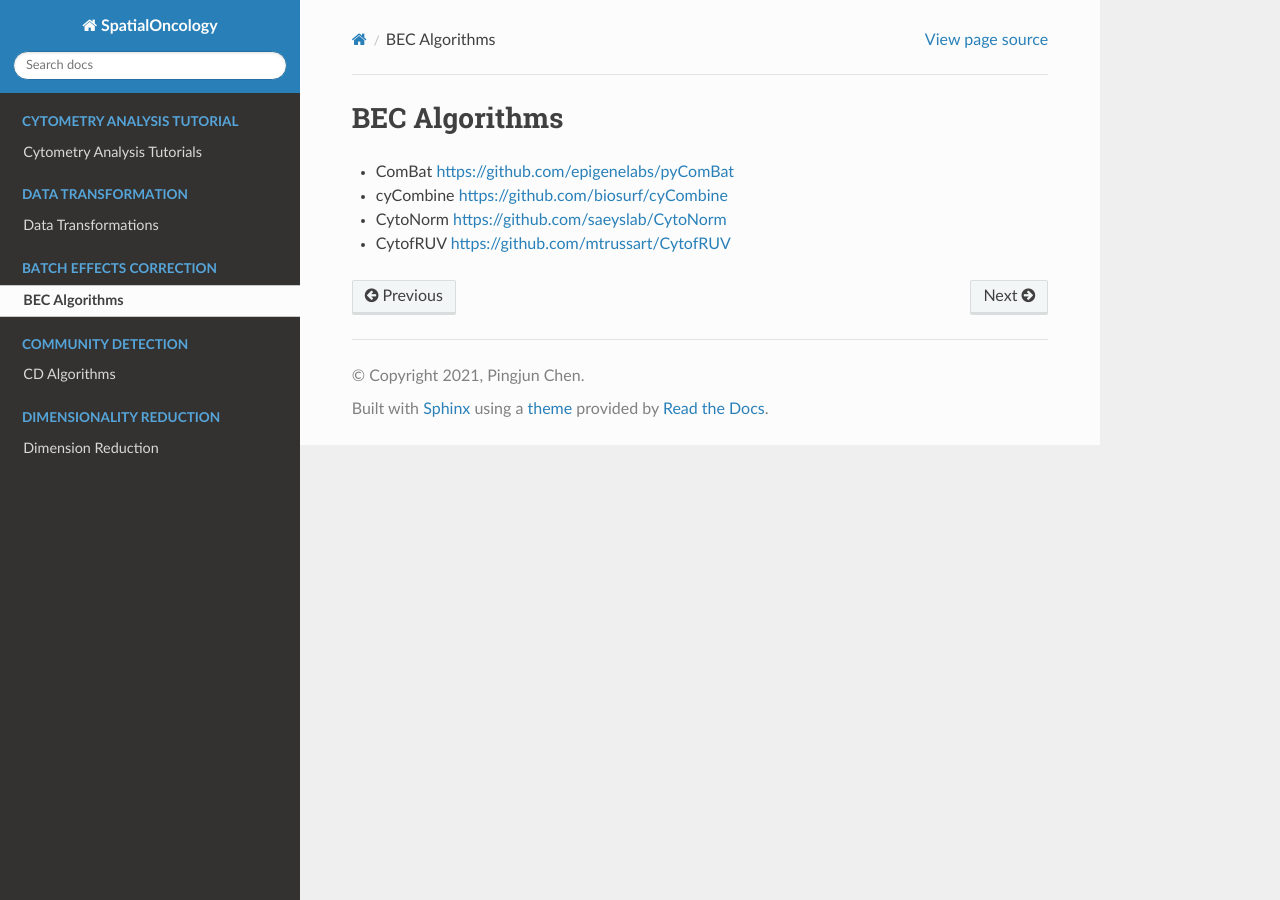
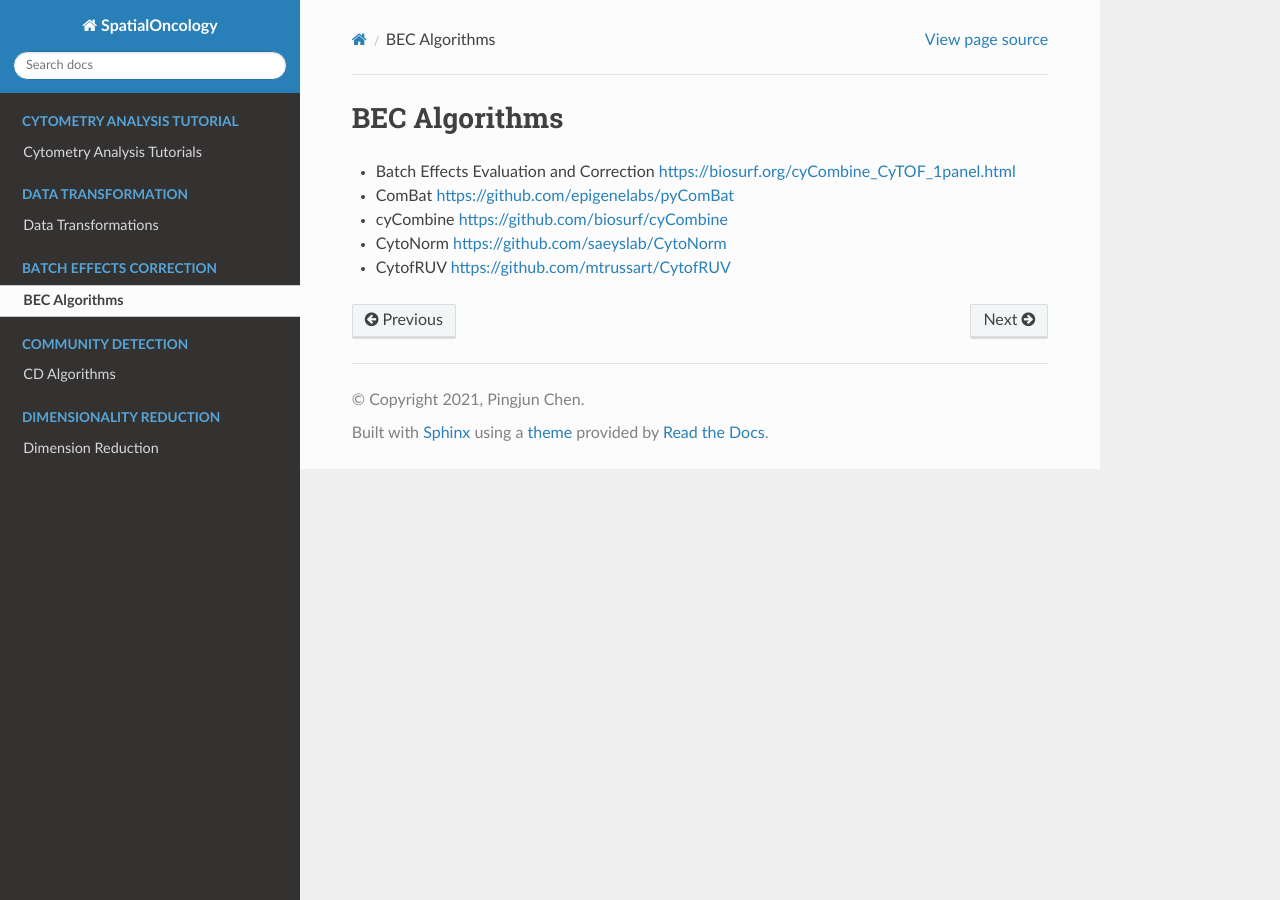
Before and after one commit to PingjunChen/MultiplexedSingleCellSpatialBiology, a Sphinx documentation site: the page built from docs/source/batch_effects_correction.rst, in a window 1280 px wide. Built offline with Sphinx 7.4.7 and the Read the Docs theme 2.0.0, drawn with Linux system fonts in a browser that asks for light colours.

Commit message:
add batch effects evaluation and correction link

```diff
--- a/docs/source/batch_effects_correction.rst
+++ b/docs/source/batch_effects_correction.rst
@@ -1,5 +1,6 @@
 BEC Algorithms
 --------
+* Batch Effects Evaluation and Correction https://biosurf.org/cyCombine_CyTOF_1panel.html
 * ComBat https://github.com/epigenelabs/pyComBat
 * cyCombine https://github.com/biosurf/cyCombine
 * CytoNorm https://github.com/saeyslab/CytoNorm
```
